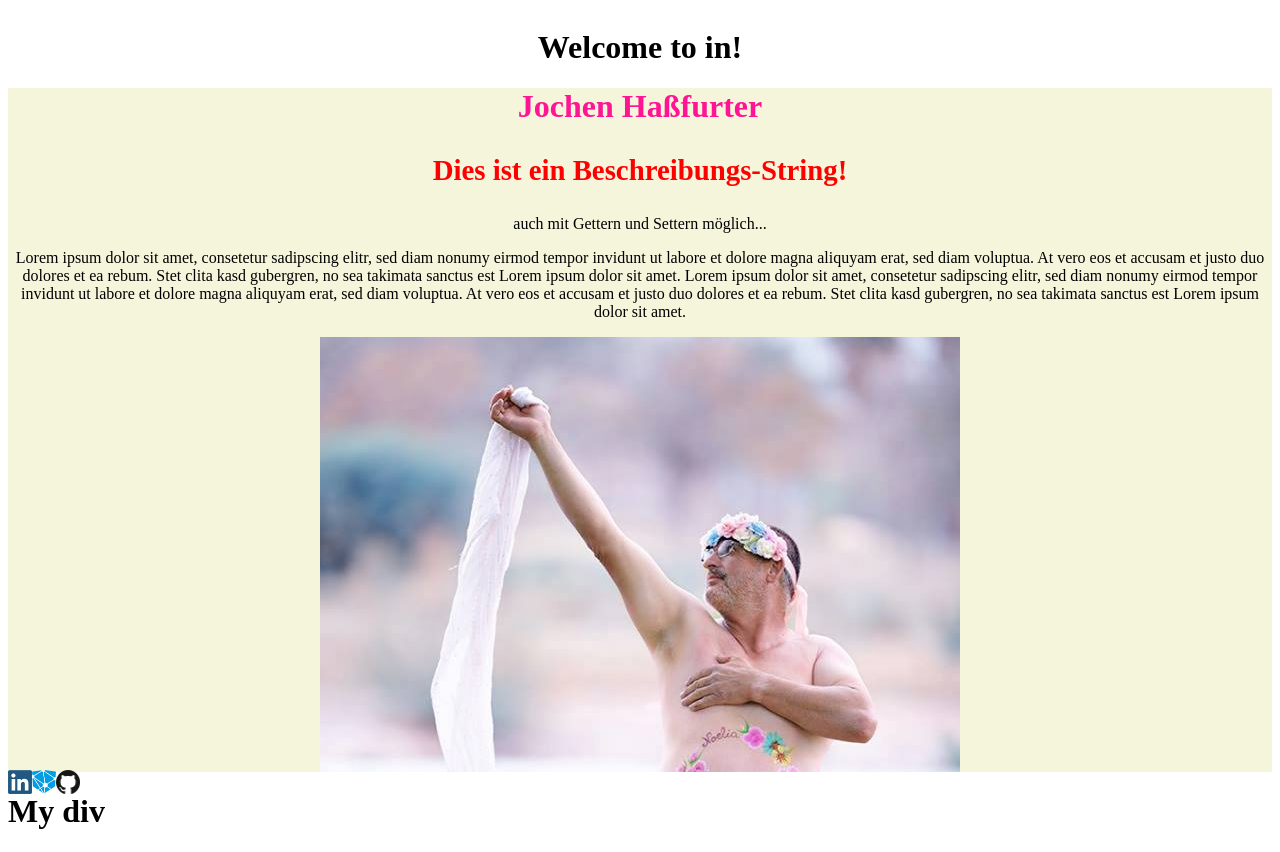
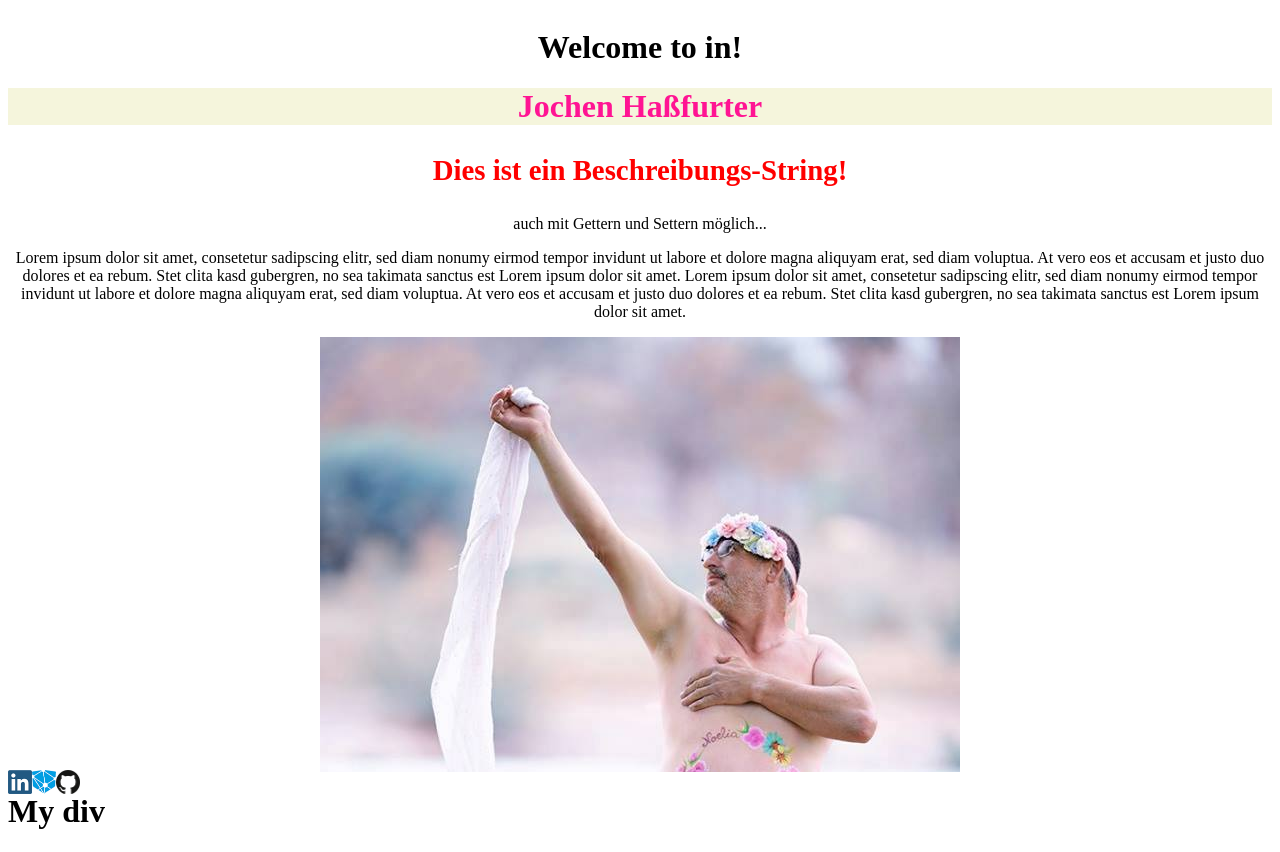
Before and after one commit to Mesqualito/Angular_TryOut, an Angular app: page / in a window 1280 px wide. Built offline with nearby package versions, Linux system fonts and the light colour scheme.

Commit message:
The component itself is a "host" - the elements (HTML-<button>, <p> ...) are "guests". For css (with " :host { ...}") and with the @HostListener, there can be rules applied for the whole component, not only for elements in the component.

```diff
--- a/src/app/app.component.html
+++ b/src/app/app.component.html
@@ -6,6 +6,8 @@
 
   <!-- strukturelle Direktive *ngIf -->
   <in-user *ngIf="showUserInfo"></in-user>
+  <in-user-name></in-user-name>
+  <in-user-list></in-user-list>
 </div>
 <footer>
   <a href="https://www.linkedin.com/learning/instructors/saban-unlu" target="_blank">
--- a/src/app/user/user.module.ts
+++ b/src/app/user/user.module.ts
@@ -9,6 +9,6 @@ import { UserNameComponent } from './user-name/user-name.component';
     CommonModule
   ],
   declarations: [UserComponent, UserListComponent, UserNameComponent],
-  exports: [UserComponent]
+  exports: [UserComponent, UserListComponent, UserNameComponent]
 })
 export class UserModule {}
--- a/src/app/user/user/user.component.html
+++ b/src/app/user/user/user.component.html
@@ -1,10 +1,2 @@
 
 <h1 [class.changed-author-name]="isAdminUser">{{name}}</h1>
-
-<!--
-<button (click)="chgName( $event )"> Ändere Benutzername</button>
--->
-
-
-<in-user-name></in-user-name>
-<in-user-list></in-user-list>
```
